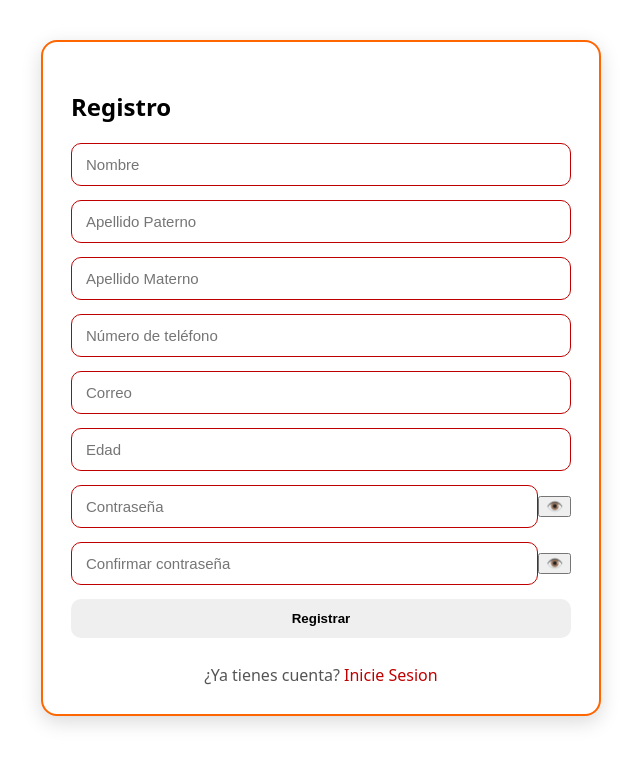
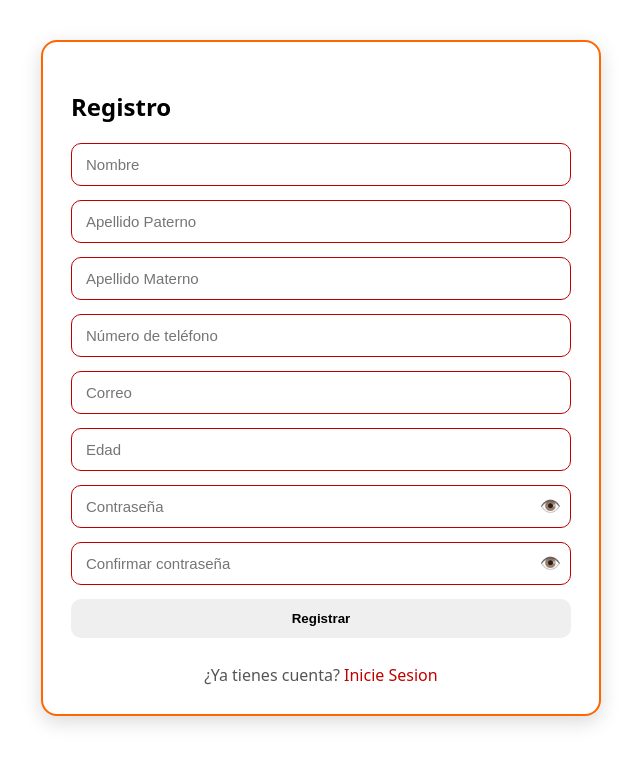
Before and after one commit to Jos3MA56/frontendusuario, a React (Vite) app: page /register in a window 1280 px wide. Shown: the top 764 px of the page, without its empty margins (319-959 px from the left). Built offline with nearby package versions, Linux system fonts and the light colour scheme.

Commit message:
modified:   src/pages/Register.jsx

```diff
--- a/src/pages/Register.jsx
+++ b/src/pages/Register.jsx
@@ -55,12 +55,12 @@ export default function Register() {
 
         <div className="field--wrap">
           <input id="pw1" className="field" type="password" name="password" placeholder="Contraseña" required />
-          <button type="button" className="eye" onClick={() => toggle("pw1")}> 👁️</button>
+          <button type="button" className="eye eye--inside" onClick={() => toggle("pw1")} aria-label="Mostrar/Ocultar contraseña" >👁️</button>
         </div>
 
         <div className="field--wrap">
           <input id="pw2" className="field" type="password" name="password2" placeholder="Confirmar contraseña" required />
-          <button type="button" className="eye" onClick={() => toggle("pw2")}> 👁️</button>
+          <button type="button" className="eye eye--inside" onClick={() => toggle("pw2")} aria-label="Mostrar/Ocultar contraseña" >👁️</button>
         </div>
 
         <button className="btn" type="submit">Registrar</button>
```
